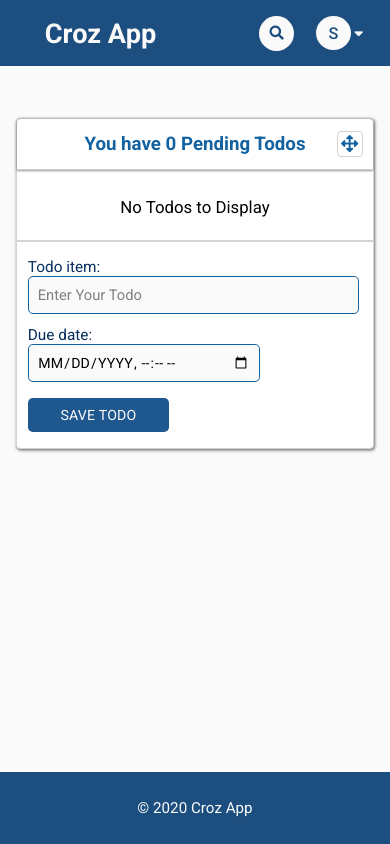
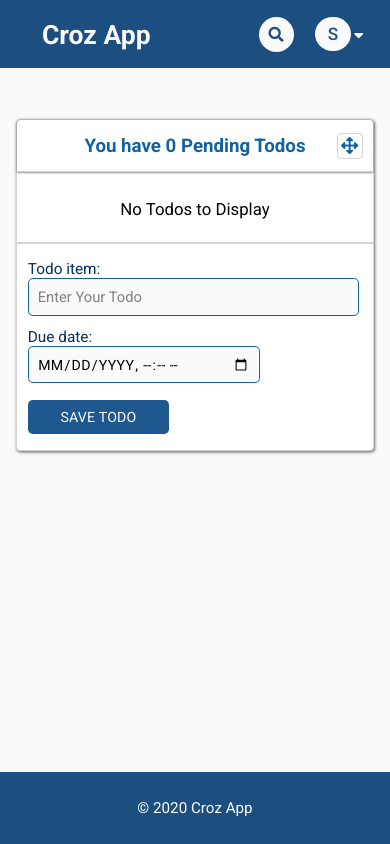
Before and after one commit to Seth250/crozoff, a Django app: page /todos/ in a window 390 px wide. Run offline with Django 3.2, Linux system fonts and the light colour scheme; the visitor is signed in with stand-in values (Sample User, id 1); data that the repository does not hold is empty; some libraries are stand-ins or nearby versions.

Commit message:
made minor changes

```diff
--- a/accounts/forms.py
+++ b/accounts/forms.py
@@ -24,7 +24,7 @@
         )
     )
     password1 = forms.CharField(
-        label=_("Password"),
+        label=_('Password'),
         label_suffix="",
         strip=False,
         widget=forms.PasswordInput(
--- a/accounts/static/accounts/scss/_acc-config.scss
+++ /dev/null
@@ -1 +0,0 @@
-$box-height: 2.85rem;
--- a/accounts/static/accounts/scss/_acc-styles.scss
+++ b/accounts/static/accounts/scss/_acc-styles.scss
@@ -1,5 +1,3 @@
-@import '_acc-config';
-
 .page-header-acc{
   display: block;
 }
@@ -100,10 +98,6 @@
   font-size: 1rem;
   background: inherit;
 
-  &::placeholder{
-    color: grey;
-  }
-
   &:focus{
     outline: none;
   }
--- a/todo/models.py
+++ b/todo/models.py
@@ -8,7 +8,7 @@
 class Todo(models.Model):
 	user = models.ForeignKey(settings.AUTH_USER_MODEL, on_delete=models.CASCADE, related_name='todos',
 							 related_query_name='todo')
-	item = models.CharField(max_length=100, verbose_name="todo item")
+	item = models.CharField(max_length=200, verbose_name="todo item")
 	completed = models.BooleanField(default=False)
 	due_date = models.DateTimeField(verbose_name="due date")
 	order = models.PositiveIntegerField(default=0)
--- a/todo/static/todo/js/main.js
+++ b/todo/static/todo/js/main.js
@@ -40,7 +40,8 @@
 
 function searchTodos(event){
 	const searchText = event.target.value.toLowerCase()
-	const todoNames = [...document.querySelectorAll('.todo-name')];
+	// const todoNames = [...document.querySelectorAll('.todo-name')];
+	const todoNames = document.querySelectorAll('.todo-name');
 	todoNames.forEach((name) => {
 		const nameText = name.textContent.toLowerCase();
 		const todoElem = name.parentElement.parentElement;
@@ -234,7 +235,7 @@
 		todoForm.action = editLink.href;
 		todoForm.scrollIntoView(true);
 	  })
-	  .catch((error) => console.log(error));
+	  .catch((err) => console.log(err));
 }
 
 function updatePendingTodoNumber(objValue){
--- a/todo/static/todo/scss/_config.scss
+++ b/todo/static/todo/scss/_config.scss
@@ -7,9 +7,14 @@
 $primary-border-radius: 4px;
 $secondary-border-radius: 0.3rem;
 $container-box-shadow: 0.05rem 0.075rem 0.2rem 0 rgba(0, 0, 0, 0.6);
+$box-height: 2.85rem;
 
 @mixin default-flex-styles{
   display: flex;
   justify-content: center;
   align-items: center;
 }
+
+@function calc-width-ext($width){
+  @return(100% / $width) * 100%;
+}
--- a/todo/static/todo/scss/_responsive.scss
+++ b/todo/static/todo/scss/_responsive.scss
@@ -38,10 +38,6 @@
     .search-form{
       width: 42vw;
     }
-
-    .search-input{
-      font-size: 0.95rem;
-    }
   }
 
   .message,
@@ -55,6 +51,10 @@
     h1{
       width: 50vw;
       transition: all 0.3s ease;
+
+      a{
+        font-size: 92%;
+      }
     }
 
     .heading-collapse-mobile{
@@ -70,11 +70,10 @@
 
     .form-open-mobile{
       width: 75vw;
-      // width: 60vw;
     }
 
     .search-input{
-      width: 90%;
+      font-size: $md-font-size;
       transition: all 0.3s ease;
     }
 
@@ -84,7 +83,7 @@
     }
 
     .search-icon{
-      width: 25px;
+      width: 28px;
     }
 
     .detail-bar__nav{
@@ -114,7 +113,7 @@
 	}
 
 	.todo-name{
-		width: (100% / $md-col-1-width) * 100%;
+		width: calc-width-ext($md-font-size);
     font-size: $md-font-size;
     margin-bottom: 0.15em;
   }
@@ -141,17 +140,14 @@
 
 	.text-input{
 		width: 90%;
-		font-size: $md-font-size;
+    font-size: $md-font-size;
+    // font-size: inherit;
   }
 
-  .date-time-input{
+  .date-time-input,
+  .save-button{
 		font-size: 92%;
-		letter-spacing: 0.01em;
 	}
-
-	.save-button{
-		font-size: 92%;
-  }
 
   .page-footer{
     font-size: 95%;
@@ -159,14 +155,6 @@
 }
 
 @media only screen and (max-width: 480px){
-  .page-header{
-    font-size: 85%;
-
-    .search-form{
-      padding: 0 0.4em;
-    }
-  }
-
 	.message,
 	.container{
 		width: 92vw;
@@ -177,7 +165,7 @@
 	}
 
 	.todo-name{
-    width: (100% / $sm-col-1-width) * 100%;
+    width: calc-width-ext($sm-col-1-width);
   }
 
 	.item-col-2{
@@ -210,9 +198,16 @@
   }
 }
 
+@media only screen and (min-width: 1600px){
+	.message,
+	.container{
+		width: 48vw;
+	}
+}
+
 @media only screen and (min-width: 1920px){
 	.message,
 	.container{
-		width: 50vw;
+		width: 42vw;
 	}
 }
--- a/todo/static/todo/scss/styles.scss
+++ b/todo/static/todo/scss/styles.scss
@@ -47,20 +47,17 @@
   padding: 1.15em 4% 1.15em 8%;
 
   h1{
-    // text-align: center;
     width: 35vw;
 
     a{
       // border: 1px solid black;
       color: $primary-color;
-      padding: 0.1em;
     }
   }
 
   .search-form{
     height: 2.2rem;
     @include default-flex-styles;
-    padding: 0 0.1em;
     width: 30vw;
     border: 1px solid transparent;
     border-radius: 1.1rem;
@@ -74,9 +71,10 @@
 
   .search-input{
     border: 0;
-    font-size: 0.98rem;
+    font-size: 0.97rem;
+    letter-spacing: 0.015em;
     // border: 1px solid black;
-    padding: 0 0.2em;
+    padding-right: 0.5em;
     width: 90%;
     background : inherit;
 
@@ -86,7 +84,7 @@
   }
 
   .search-icon{
-    width: 8%;
+    width: 9%;
     text-align: center;
     font-size: 105%;
     color: $primary-background;
@@ -106,7 +104,7 @@
 
     &__user{
       border: 1px solid transparent;
-      font-size: 105%;
+      font-size: 110%;
       font-weight: 500;
       height: 2.15rem;
       width: 2.2rem;
@@ -183,7 +181,7 @@
 
 .message,
 .container{
-  width: 54vw;
+  width: 52vw;
   border-radius: $primary-border-radius;
 }
 
@@ -295,7 +293,7 @@
 
 .todo-name{
   // border: 1px solid green;
-  font-size: 1.05rem;
+  font-size: 1.06rem;
 	padding: 0.3em 0;
   text-transform: capitalize;
   text-decoration-color: transparent;
--- a/todolist/settings/base.py
+++ b/todolist/settings/base.py
@@ -22,8 +22,6 @@
 SECRET_KEY = os.environ.get('SECRET_KEY')
 
 # SECURITY WARNING: don't run with debug turned on in production!
-
-# ALLOWED_HOSTS = ['crozapp.herokuapp.com', '59cb30120a08.ngrok.io', 'localhost']
 
 # Application definition
 
--- a/todolist/settings/local.py
+++ b/todolist/settings/local.py
@@ -1,5 +1,4 @@
 from .base import *
-from django.conf import settings
 
 DEBUG = True
 
```
Also changed, not shown: accounts/static/accounts/js/main.js (+15 -11 lines), todo/migrations/0006_auto_20200822_1903.py (added), todo/static/todo/css/styles.css.
